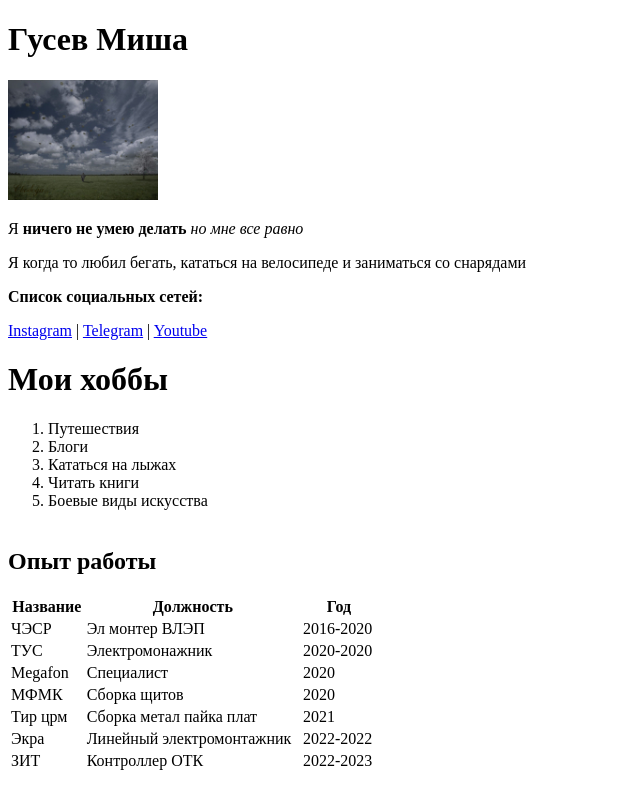
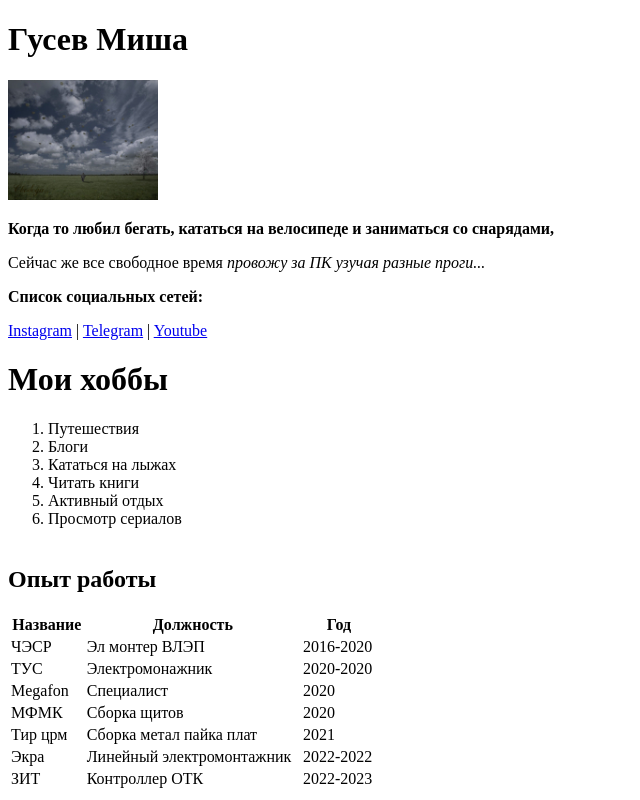
Before and after one commit to Ktafher/resume, a plain HTML site: page index.html in a window 1280 px wide. Shown: the whole page, without its empty margins (0-640 px from the left). Drawn offline with Linux system fonts and the light colour scheme.

Commit message:
Update index.html

```diff
--- a/index.html
+++ b/index.html
@@ -10,8 +10,8 @@
 <body>
     <h1> Гусев Миша</h1>
     <img src="avatar.jpg" alt="ava" width="150">
-    <p> Я <strong>ничего не умею делать</strong> <em>но мне все равно </em><br></p>
-<p>Я когда то любил бегать, кататься на велосипеде и заниматься со снарядами </p>
+    <p> <strong> Когда то любил бегать, кататься на велосипеде и заниматься со снарядами,</strong><br></p>
+<p> Сейчас же все свободное время <em> провожу за ПК узучая разные проги...  </em></p>
 <p><b>Список социальных сетей:</b></p>
 <a target="_blank"  href="https://vk.com/id82882620">Instagram</a>
 |
@@ -25,7 +25,8 @@
 <li>Блоги</li>
 <li>Кататься на лыжах</li>
 <li>Читать книги</li>
-<li>Боевые виды искусства</li><br>
+<li>Активный отдых</li>
+<li>Просмотр сериалов</li><br>
         </span >
     </ol>
     <h2>Опыт работы </h2>
```
